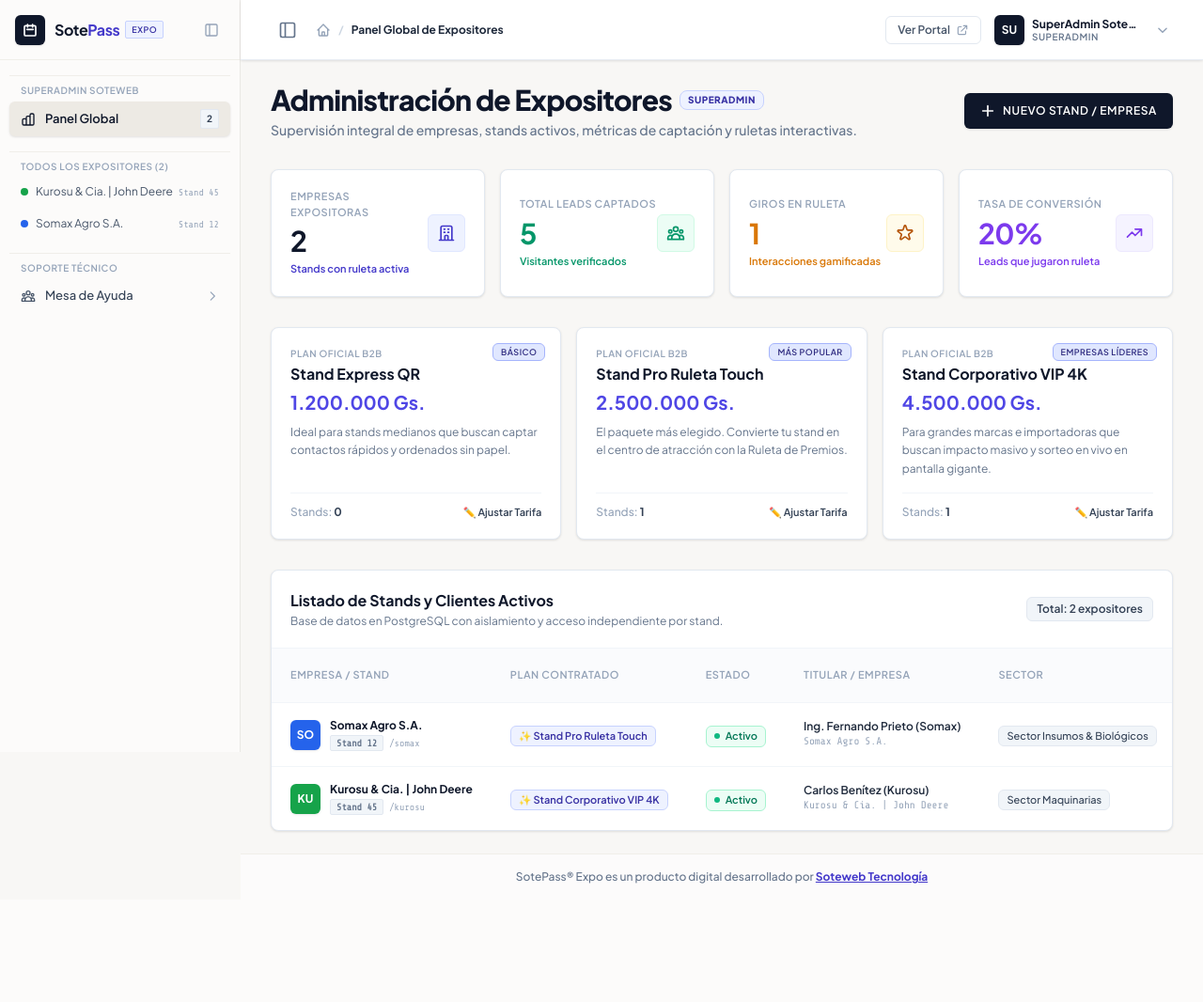
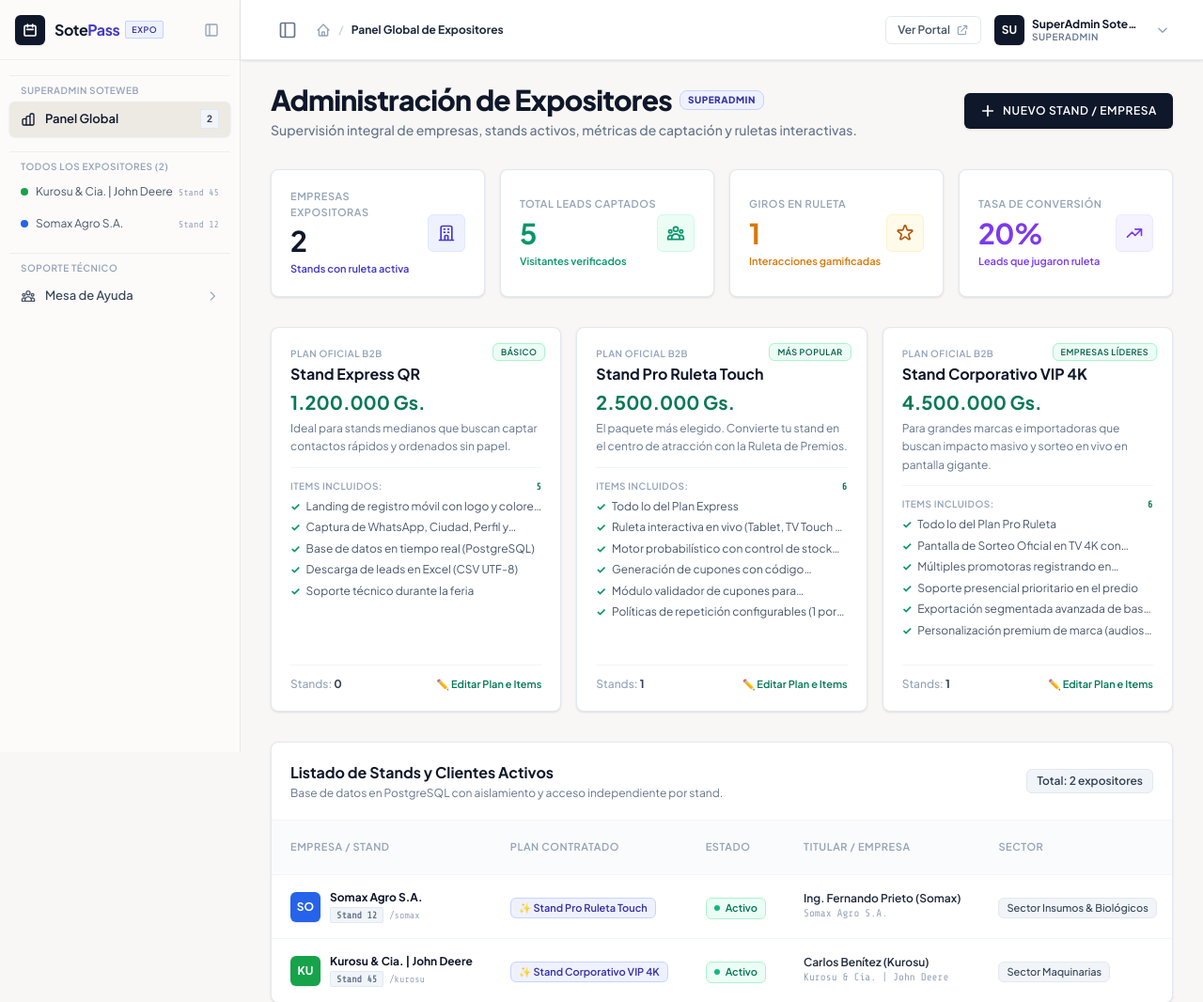
Before and after one commit to soteweb/sotepassexpo, a Laravel app: page /admin in a window 1280 px wide. Shown: the top 1066 px of the page at 94% size. Before the commit the page ends 940 px from the top, so only its background shows below. Run offline with Laravel 12, Linux system fonts and the light colour scheme; a user stored in the database is signed in; data comes from the database, SQL or seed files in the repository; tables that the repository leaves empty hold one stand-in row (values such as "Sample post"); parts of the project's set-up code (start-up, migrations or seed data) failed here and were passed over; some libraries are stand-ins or nearby versions.

Commit message:
feat(admin): enable text-mode editing for plan features/items

```diff
--- a/app/Http/Controllers/ExpoController.php
+++ b/app/Http/Controllers/ExpoController.php
@@ -1160,7 +1160,7 @@ class ExpoController extends Controller
     }
 
     /**
-     * Actualizar Plan B2B desde SuperAdmin (Cambiar precio, descripción, etc.)
+     * Actualizar Plan B2B desde SuperAdmin (Cambiar precio, descripción, items/features en modo texto, etc.)
      */
     public function updatePlan(Request $request, Plan $plan): RedirectResponse
     {
@@ -1169,16 +1169,31 @@ class ExpoController extends Controller
             'price' => 'required|integer|min:0',
             'description' => 'nullable|string',
             'badge_text' => 'nullable|string|max:50',
+            'features' => 'nullable',
         ]);
+
+        $features = $plan->features ?? [];
+        if ($request->has('features')) {
+            $rawFeatures = $request->input('features');
+            if (is_array($rawFeatures)) {
+                $features = array_values(array_filter(array_map('trim', $rawFeatures), fn ($line) => $line !== ''));
+            } elseif (is_string($rawFeatures)) {
+                $lines = preg_split('/\r\n|\r|\n/', $rawFeatures);
+                $features = array_values(array_filter(array_map('trim', $lines), fn ($line) => $line !== ''));
+            } else {
+                $features = [];
+            }
+        }
 
         $plan->update([
             'name' => $validated['name'],
             'price' => $validated['price'],
             'description' => $validated['description'] ?? null,
             'badge_text' => $validated['badge_text'] ?? null,
+            'features' => $features,
         ]);
 
-        return back()->with('success', "¡Tarifa del {$plan->name} actualizada a {$plan->formatted_price}!");
+        return back()->with('success', "¡Plan {$plan->name} actualizado con éxito!");
     }
 
     /**
--- a/resources/views/expo/admin.blade.php
+++ b/resources/views/expo/admin.blade.php
@@ -1,7 +1,29 @@
 <x-app-layout>
     <x-slot:title>Administración Global | SotePass Expo (Soteweb)</x-slot>
 
-    <div class="space-y-8" x-data="{ openCreateModal: false, editingPlan: null, planName: '', planPrice: 0, planDesc: '', planBadge: '', planAction: '' }">
+    <div class="space-y-8" x-data="{
+        openCreateModal: false,
+        editingPlan: null,
+        planName: '',
+        planPrice: 0,
+        planDesc: '',
+        planBadge: '',
+        planFeatures: '',
+        planAction: '',
+        openPlanEdit(id) {
+            const el = document.getElementById('plan-data-' + id);
+            if (el) {
+                const data = JSON.parse(el.textContent);
+                this.editingPlan = data.id;
+                this.planName = data.name;
+                this.planPrice = data.price;
+                this.planDesc = data.description;
+                this.planBadge = data.badge_text;
+                this.planFeatures = data.features;
+                this.planAction = data.action;
+            }
+        }
+    }">
 
         <!-- Top Header & Actions -->
         <div class="flex flex-col sm:flex-row sm:items-center sm:justify-between gap-4">
@@ -91,24 +113,50 @@
         <!-- Planes B2B Activos (SaaS Tiers Soteweb) -->
         <div class="grid grid-cols-1 md:grid-cols-3 gap-4">
             @foreach($plans as $plan)
+                <script type="application/json" id="plan-data-{{ $plan->id }}">{!! json_encode([
+                    'id' => $plan->id,
+                    'name' => $plan->name,
+                    'price' => $plan->price,
+                    'description' => $plan->description ?? '',
+                    'badge_text' => $plan->badge_text ?? '',
+                    'features' => implode("\n", $plan->features ?? []),
+                    'action' => route('expo.admin.plans.update', $plan->id),
+                ]) !!}</script>
+
                 <div class="bg-white rounded-lg p-5 border border-slate-200 shadow-xs relative overflow-hidden flex flex-col justify-between hover:border-slate-300 transition-all">
                     @if($plan->badge_text)
-                        <span class="absolute top-4 right-4 text-[9px] font-semibold uppercase tracking-wider px-2 py-0.5 rounded-md bg-gold-100 text-gold-900 border border-gold-300">
+                        <span class="absolute top-4 right-4 text-[9px] font-semibold uppercase tracking-wider px-2 py-0.5 rounded-md bg-emerald-50 text-emerald-800 border border-emerald-200">
                             {{ $plan->badge_text }}
                         </span>
                     @endif
                     <div>
                         <div class="text-[10px] font-semibold uppercase tracking-wider text-slate-400">Plan Oficial B2B</div>
                         <div class="text-base font-bold text-slate-900 mt-0.5">{{ $plan->name }}</div>
-                        <div class="text-xl font-bold text-gold-600 mt-1">{{ $plan->formatted_price }}</div>
-                        <p class="text-xs text-slate-500 mt-2 leading-relaxed">{{ $plan->description }}</p>
+                        <div class="text-xl font-bold text-emerald-700 mt-1">{{ $plan->formatted_price }}</div>
+                        <p class="text-xs text-slate-500 mt-1 leading-relaxed">{{ $plan->description }}</p>
+
+                        <!-- Items / Beneficios Incluidos -->
+                        <div class="my-3 pt-3 border-t border-slate-100 space-y-1.5">
+                            <div class="flex items-center justify-between text-[10px] font-semibold uppercase tracking-wider text-slate-400 mb-1">
+                                <span>Items incluidos:</span>
+                                <span class="text-emerald-700 font-bold font-mono">{{ count($plan->features ?? []) }}</span>
+                            </div>
+                            @forelse(($plan->features ?? []) as $feat)
+                                <div class="flex items-start gap-1.5 text-xs text-slate-600">
+                                    <span class="text-emerald-600 font-bold shrink-0">✓</span>
+                                    <span class="line-clamp-1 leading-snug">{{ $feat }}</span>
+                                </div>
+                            @empty
+                                <span class="text-xs text-slate-400 italic">Sin características cargadas</span>
+                            @endforelse
+                        </div>
                     </div>
                     <div class="mt-4 pt-3 border-t border-slate-100 flex items-center justify-between text-xs">
                         <span class="text-slate-400 font-medium">Stands: <strong class="text-slate-700">{{ $plan->stands_count }}</strong></span>
                         <button type="button"
-                                @click="editingPlan = {{ $plan->id }}; planName = '{{ addslashes($plan->name) }}'; planPrice = {{ $plan->price }}; planDesc = '{{ addslashes($plan->description) }}'; planBadge = '{{ addslashes($plan->badge_text ?? '') }}'; planAction = '{{ route('expo.admin.plans.update', $plan->id) }}'"
-                                class="text-slate-700 hover:text-slate-900 font-semibold hover:underline text-[11px] flex items-center gap-1 cursor-pointer">
-                            <span>✏️ Ajustar Tarifa</span>
+                                @click="openPlanEdit({{ $plan->id }})"
+                                class="text-emerald-700 hover:text-emerald-800 font-semibold hover:underline text-[11px] flex items-center gap-1 cursor-pointer">
+                            <span>✏️ Editar Plan e Items</span>
                         </button>
                     </div>
                 </div>
@@ -479,7 +527,7 @@
 
                     <div class="flex items-center justify-between pb-3 border-b border-slate-100">
                         <div>
-                            <span class="text-[10px] font-semibold uppercase tracking-wider text-gold-700">Ajuste de Precios Master</span>
+                            <span class="text-[10px] font-semibold uppercase tracking-wider text-emerald-700">Ajuste de Precios e Items Master</span>
                             <h3 class="text-base font-bold text-slate-900" x-text="'Editar ' + planName"></h3>
                         </div>
                         <button type="button" @click="editingPlan = null" class="w-7 h-7 rounded-md bg-slate-100 hover:bg-slate-200 text-slate-500 flex items-center justify-center text-xs font-bold cursor-pointer">
@@ -508,7 +556,16 @@
 
                         <div>
                             <x-input-label value="Descripción Comercial" />
-                            <textarea name="description" x-model="planDesc" rows="3" class="w-full rounded-md border-slate-300 text-xs focus:border-slate-900 focus:ring-1 focus:ring-slate-900 p-2.5"></textarea>
+                            <textarea name="description" x-model="planDesc" rows="2" class="w-full rounded-md border-slate-300 text-xs focus:border-slate-900 focus:ring-1 focus:ring-slate-900 p-2.5"></textarea>
+                        </div>
+
+                        <div>
+                            <div class="flex items-center justify-between mb-1">
+                                <x-input-label value="Items y Beneficios Incluidos (1 por línea)" />
+                                <span class="text-[10px] text-emerald-700 font-semibold uppercase tracking-wider">Modo Texto</span>
+                            </div>
+                            <textarea name="features" x-model="planFeatures" rows="6" placeholder="Escribe un beneficio por renglón...&#10;Ej: Landing Mobile Personalizada con QR&#10;Ruleta Digital de la Suerte&#10;Sorteo Final en Pantalla" class="w-full rounded-md border-slate-300 font-sans text-xs focus:border-slate-900 focus:ring-1 focus:ring-slate-900 p-2.5 leading-relaxed"></textarea>
+                            <p class="text-[10px] text-slate-400 mt-1">Cada línea se formateará como un ítem con tilde verde (✓) en la landing, al registrar empresa y en el stand.</p>
                         </div>
 
                         <div class="pt-3 border-t border-slate-100 flex items-center justify-end gap-2.5">
@@ -516,7 +573,7 @@
                                 Cancelar
                             </button>
                             <button type="submit" class="px-4 py-2 rounded-md bg-slate-900 hover:bg-slate-800 text-white font-semibold shadow-xs transition cursor-pointer">
-                                Guardar Tarifa
+                                Guardar Cambios del Plan
                             </button>
                         </div>
                     </form>
--- a/resources/views/expo/index.blade.php
+++ b/resources/views/expo/index.blade.php
@@ -381,7 +381,7 @@
                                 <p class="text-xs text-slate-500 leading-relaxed mb-6">{{ $plan->description }}</p>
 
                                 <div class="space-y-3 pt-6 border-t border-slate-100">
-                                    @foreach($plan->features as $feat)
+                                    @foreach(($plan->features ?? []) as $feat)
                                          <div class="flex items-start gap-2.5 text-xs text-slate-700">
                                              <svg class="w-4 h-4 text-emerald-600 shrink-0 mt-0.5" fill="none" stroke="currentColor" viewBox="0 0 24 24"><path stroke-linecap="round" stroke-linejoin="round" stroke-width="2.5" d="M5 13l4 4L19 7"/></svg>
                                              <span>{{ str_replace('Sorteo en TV 4K', 'Sorteo Final en Pantalla', $feat) }}</span>
--- a/resources/views/stands/create.blade.php
+++ b/resources/views/stands/create.blade.php
@@ -76,7 +76,7 @@
 
                                     <!-- Features List -->
                                     <div class="space-y-2 pt-3 border-t border-slate-100">
-                                        @foreach($plan->features as $feat)
+                                        @foreach(($plan->features ?? []) as $feat)
                                             <div class="flex items-start gap-2 text-xs text-slate-700">
                                                 <svg class="w-4 h-4 text-emerald-600 shrink-0 mt-0.5" fill="none" stroke="currentColor" viewBox="0 0 24 24">
                                                     <path stroke-linecap="round" stroke-linejoin="round" stroke-width="2.5" d="M5 13l4 4L19 7"/>
```
Also changed, not shown: tests/Feature/SaaSSystemTest.php (+6 -0 lines).
